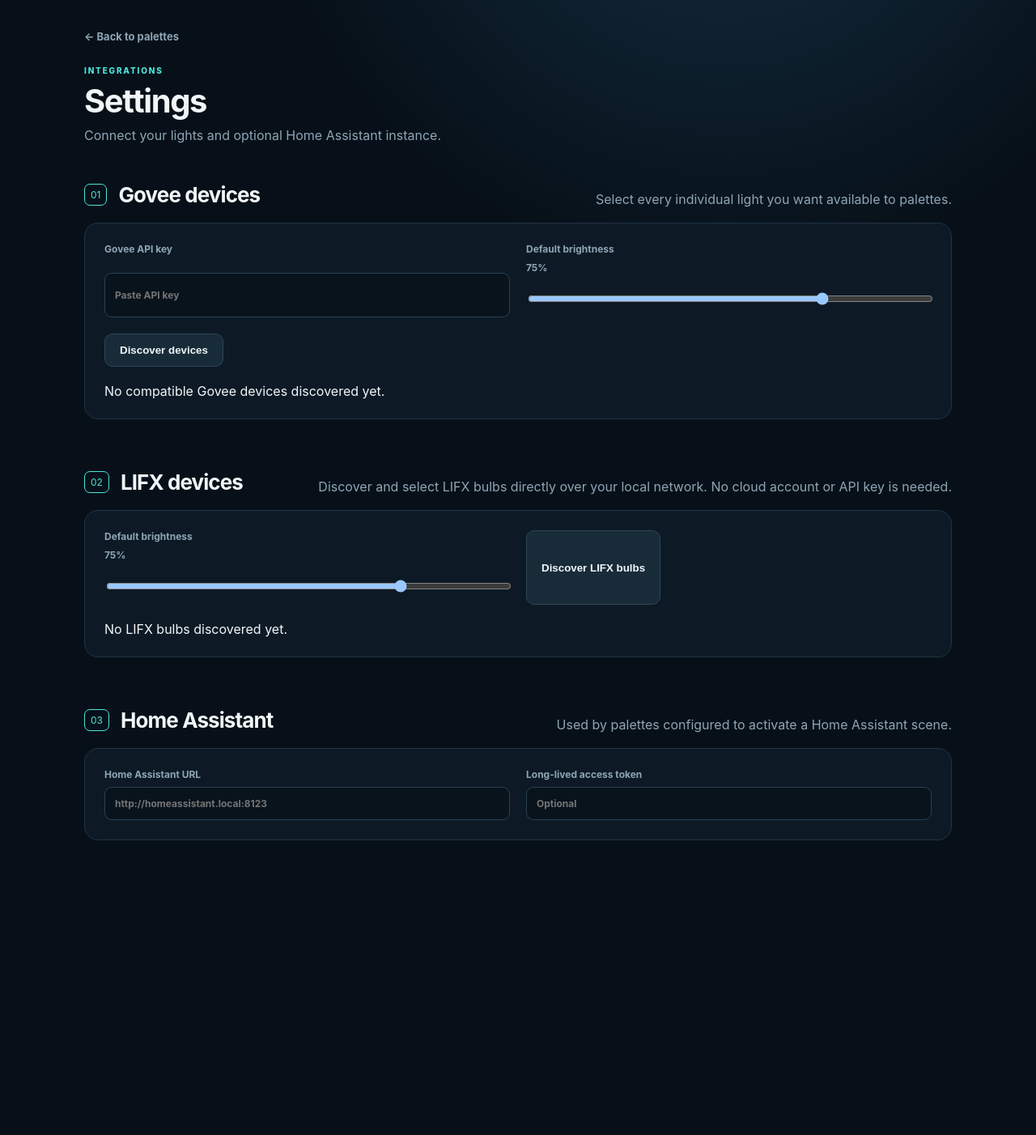
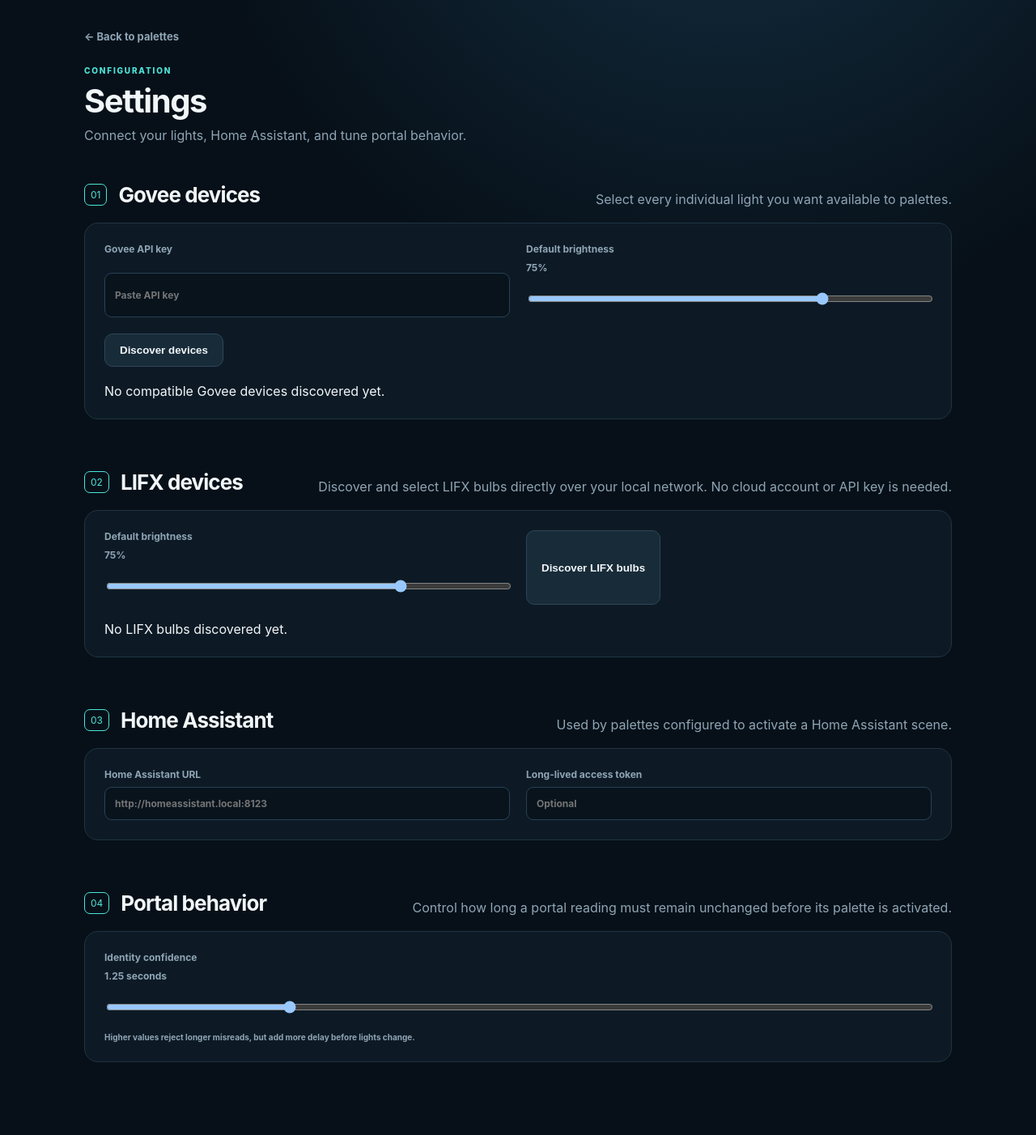
Before and after one commit to tmansmann0/skyportal-home, a Flask app: page /settings in a window 1280 px wide. Shown: the part 106-1508 px from the top of the page at 81% size. Before the commit the page ends 1144 px from the top, so only its background shows below. Run offline with Flask 3, Linux system fonts and the light colour scheme; the visitor is signed in with stand-in values (Sample User, id 1); data that the repository does not hold is empty.

Commit message:
Make portal confidence configurable

```diff
--- a/skyportal/app.py
+++ b/skyportal/app.py
@@ -108,7 +108,18 @@ def create_app(store=None, start_controller=True):
         if "figure_overrides" in data:
             store.data["figure_overrides"] = data["figure_overrides"]
         if "behavior" in data:
-            store.data["behavior"].update(data["behavior"])
+            behavior = dict(data["behavior"])
+            if "portal_confidence_seconds" in behavior:
+                try:
+                    behavior["portal_confidence_seconds"] = max(
+                        0.25, min(5.0, float(behavior["portal_confidence_seconds"])),
+                    )
+                except (TypeError, ValueError):
+                    return jsonify({
+                        "ok": False,
+                        "error": "Portal confidence must be a number from 0.25 to 5 seconds.",
+                    }), 400
+            store.data["behavior"].update(behavior)
         history = store.data.setdefault("history", [])
         history.insert(0, {"at": time.time(), "event": "settings", "label": "Configuration saved", "detail": ""})
         del history[50:]
--- a/skyportal/config.py
+++ b/skyportal/config.py
@@ -44,7 +44,12 @@ def default_config() -> dict:
         "recent_powerups": [],
         "history": [],
         "figure_overrides": {},
-        "behavior": {"on_remove": "leave", "remove_color": "#000000", "cooldown_seconds": 1.0},
+        "behavior": {
+            "on_remove": "leave",
+            "remove_color": "#000000",
+            "cooldown_seconds": 1.0,
+            "portal_confidence_seconds": 1.25,
+        },
     }
 
 
--- a/skyportal/static/settings.js
+++ b/skyportal/static/settings.js
@@ -37,13 +37,19 @@ function body() {
     govee: {api_key: $('#goveeKey').value || undefined, devices: [...selected.values()], brightness: +$('#brightness').value},
     lifx: {devices: [...selectedLifx.values()], brightness: +$('#lifxBrightness').value},
     home_assistant: {url: $('#haUrl').value, token: $('#haToken').value || undefined},
+    behavior: {portal_confidence_seconds: +$('#portalConfidence').value},
   };
 }
 const signature = () => JSON.stringify(body());
 const updateSave = () => savedSignature !== null && $('#savebar').classList.toggle('hidden', signature() === savedSignature);
+const secondsLabel = value => {
+  const seconds = Number(value);
+  return `${seconds.toFixed(2).replace(/\.?0+$/, '')} second${seconds === 1 ? '' : 's'}`;
+};
 
 $('#brightness').oninput = event => { $('#brightnessLabel').textContent = `${event.target.value}%`; };
 $('#lifxBrightness').oninput = event => { $('#lifxBrightnessLabel').textContent = `${event.target.value}%`; };
+$('#portalConfidence').oninput = event => { $('#portalConfidenceLabel').textContent = secondsLabel(event.target.value); };
 $('#discover').onclick = async () => {
   try {
     const response = await fetch('/api/govee/discover', {method:'POST', headers:{'Content-Type':'application/json'}, body:JSON.stringify({api_key:$('#goveeKey').value})});
--- a/skyportal/templates/settings.html
+++ b/skyportal/templates/settings.html
@@ -2,8 +2,9 @@
 <html lang="en"><head><meta charset="utf-8"><meta name="viewport" content="width=device-width,initial-scale=1">
 <title>Settings · SkyPortal Home</title><link rel="stylesheet" href="{{ url_for('static', filename='style.css') }}"></head>
 <body><header><div><span class="eyebrow">PORTAL OF POWER CONTROLLER</span><h1>SkyPortal Home</h1></div><div class="header-actions"><a class="settings-link active" href="{{ url_for('settings_page') }}">Settings</a><div id="portalStatus" class="status {{ state.portal }}"><i></i><span>{{ state.portal }}</span></div></div></header>
-<main class="settings-page"><a class="back-link" href="{{ url_for('index') }}">← Back to palettes</a><div class="settings-hero"><span class="eyebrow">INTEGRATIONS</span><h2>Settings</h2><p>Connect your lights and optional Home Assistant instance.</p></div><div id="notice" class="notice hidden"></div>
+<main class="settings-page"><a class="back-link" href="{{ url_for('index') }}">← Back to palettes</a><div class="settings-hero"><span class="eyebrow">CONFIGURATION</span><h2>Settings</h2><p>Connect your lights, Home Assistant, and tune portal behavior.</p></div><div id="notice" class="notice hidden"></div>
 <section><div class="section-title"><div><span class="step">01</span><h2>Govee devices</h2></div><p>Select every individual light you want available to palettes.</p></div><div class="panel grid2"><label>Govee API key<input id="goveeKey" type="password" placeholder="{{ 'Saved — enter only to replace' if config.govee.api_key else 'Paste API key' }}"></label><label>Default brightness <span id="brightnessLabel">{{ config.govee.brightness }}%</span><input id="brightness" type="range" min="1" max="100" value="{{ config.govee.brightness }}"></label><div class="span2 actions"><button type="button" class="secondary" id="discover">Discover devices</button></div><div id="devices" class="device-list span2"></div></div></section>
 <section><div class="section-title"><div><span class="step">02</span><h2>LIFX devices</h2></div><p>Discover and select LIFX bulbs directly over your local network. No cloud account or API key is needed.</p></div><div class="panel grid2"><label>Default brightness <span id="lifxBrightnessLabel">{{ config.lifx.brightness }}%</span><input id="lifxBrightness" type="range" min="1" max="100" value="{{ config.lifx.brightness }}"></label><div class="actions"><button type="button" class="secondary" id="discoverLifx">Discover LIFX bulbs</button></div><div id="lifxDevices" class="device-list span2"></div></div></section>
 <section><div class="section-title"><div><span class="step">03</span><h2>Home Assistant</h2></div><p>Used by palettes configured to activate a Home Assistant scene.</p></div><div class="panel grid2"><label>Home Assistant URL<input id="haUrl" placeholder="http://homeassistant.local:8123" value="{{ config.home_assistant.url }}"></label><label>Long-lived access token<input id="haToken" type="password" placeholder="{{ 'Saved — enter only to replace' if config.home_assistant.token else 'Optional' }}"></label></div></section>
+<section><div class="section-title"><div><span class="step">04</span><h2>Portal behavior</h2></div><p>Control how long a portal reading must remain unchanged before its palette is activated.</p></div><div class="panel grid2"><label class="span2">Identity confidence <span id="portalConfidenceLabel">{{ config.behavior.portal_confidence_seconds }} seconds</span><input id="portalConfidence" type="range" min="0.25" max="5" step="0.25" value="{{ config.behavior.portal_confidence_seconds }}"><small>Higher values reject longer misreads, but add more delay before lights change.</small></label></div></section>
 <div class="savebar hidden" id="savebar"><span>You have unsaved settings.</span><button id="save">Save settings</button></div></main><script>window.INITIAL_CONFIG={{ config|tojson }};</script><script src="{{ url_for('static', filename='settings.js') }}"></script></body></html>
```
Also changed, not shown: skyportal/controller.py (+15 -3 lines), tests/test_app.py (+16 -0 lines), tests/test_controller.py (+13 -0 lines), CHANGELOG.md.
